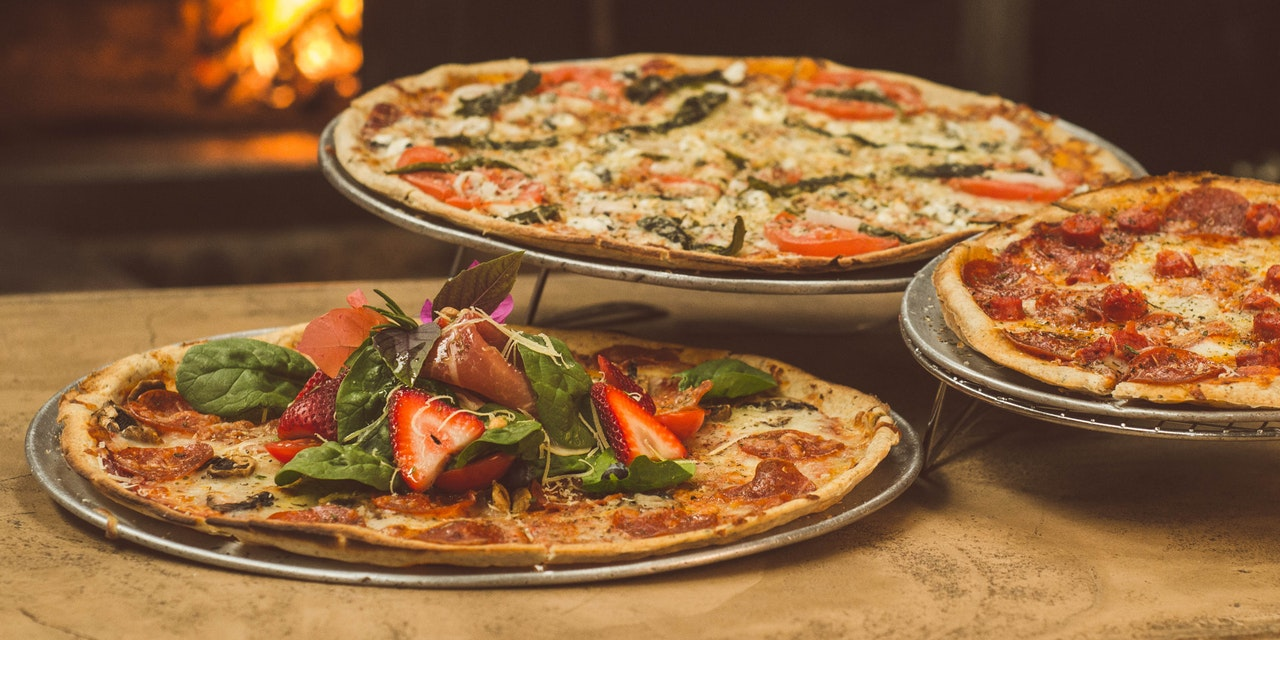
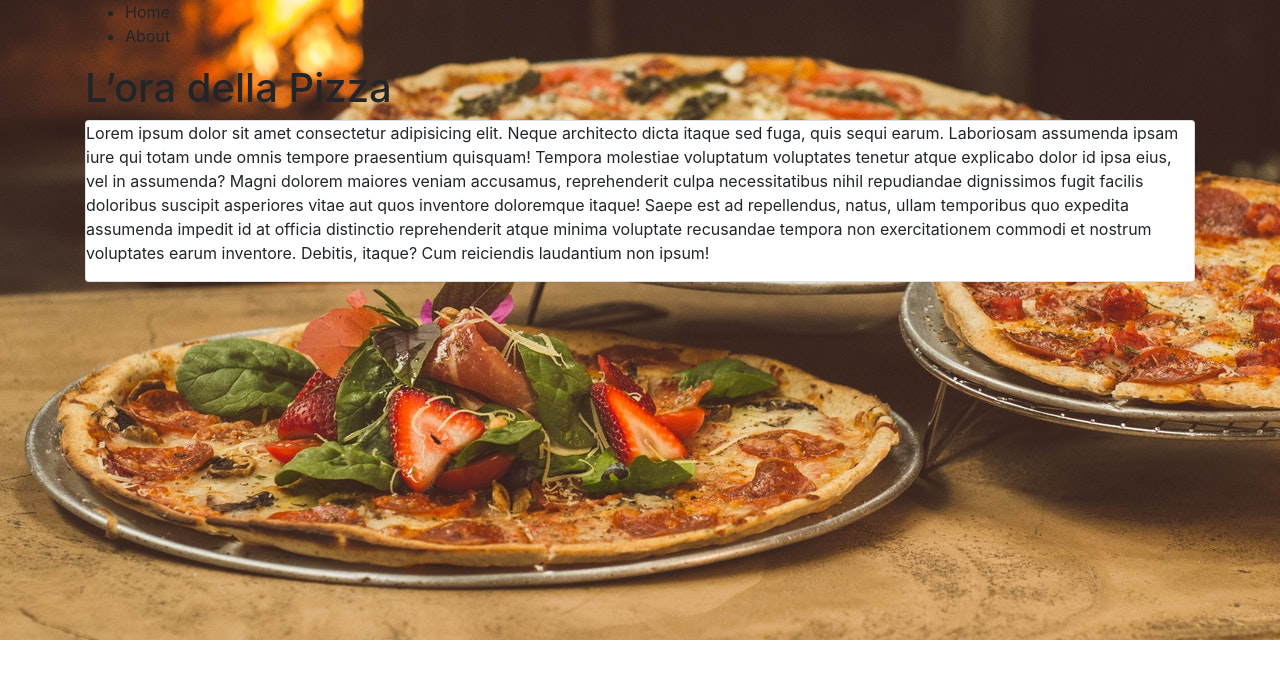
Before and after one commit to Loisa-Kitakaya/pizza-web-app, a plain HTML site: page index.html in a window 1280 px wide. Drawn offline with Linux system fonts and the light colour scheme.

Commit message:
|basic content|-->|added a navigation section as links; added a title section with the title as 'L'ora della Pizza'; added a form section to take user input in the pizza ordering process|

```diff
--- a/index.html
+++ b/index.html
@@ -14,6 +14,37 @@
   </head>
   <!-- body section -->
   <body>
+    <!-- webpage content; container section -->
+    <div class="container">
+      <!-- navigation bar -->
+      <div class="navigation-bar">
+        <ul>
+          <li class="navigation-bar_element_link">Home</li>
+          <li class="navigation-bar_element_link">About</li>
+        </ul>
+      </div>
+      <!-- header section -->
+      <div class="webpage-header">
+        <h1 class="webpage-header_element_title">L’ora della Pizza</h1>
+      </div>
+      <!-- form section -->
+      <div class="card">
+        <p>
+          Lorem ipsum dolor sit amet consectetur adipisicing elit. Neque
+          architecto dicta itaque sed fuga, quis sequi earum. Laboriosam
+          assumenda ipsam iure qui totam unde omnis tempore praesentium
+          quisquam! Tempora molestiae voluptatum voluptates tenetur atque
+          explicabo dolor id ipsa eius, vel in assumenda? Magni dolorem maiores
+          veniam accusamus, reprehenderit culpa necessitatibus nihil repudiandae
+          dignissimos fugit facilis doloribus suscipit asperiores vitae aut quos
+          inventore doloremque itaque! Saepe est ad repellendus, natus, ullam
+          temporibus quo expedita assumenda impedit id at officia distinctio
+          reprehenderit atque minima voluptate recusandae tempora non
+          exercitationem commodi et nostrum voluptates earum inventore. Debitis,
+          itaque? Cum reiciendis laudantium non ipsum!
+        </p>
+      </div>
+    </div>
     <!-- loading .js files for business logic operations -->
     <script src="./js/jquery-3.4.1.min.js"></script>
     <script src="./js/main.js"></script>
```
